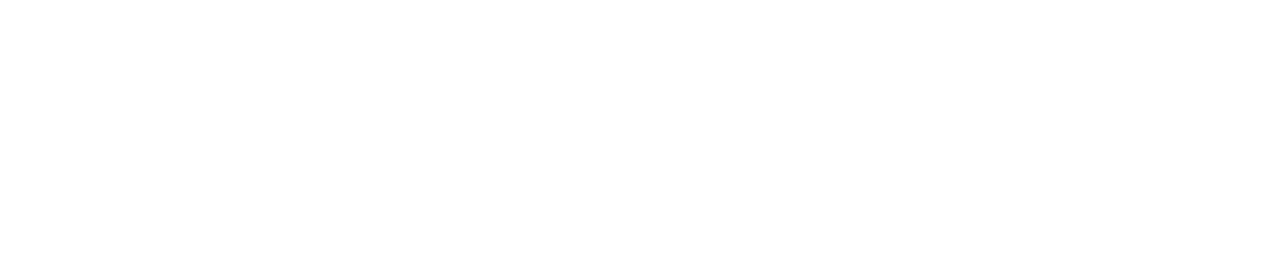
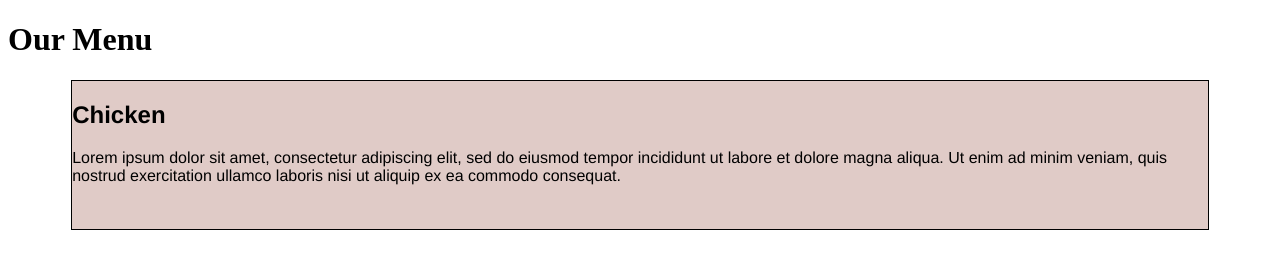
Before and after one commit to rachel-ellis/coursera-test, a plain HTML site: page module2solution/index.html in a window 1280 px wide. Drawn offline with Linux system fonts and the light colour scheme.

Commit message:
created seperate style file

```diff
--- /dev/null
+++ b/module2solution/css/style.css
@@ -0,0 +1,37 @@
+/********** Base styles **********/
+* {
+  box-sizing: border-box;
+}
+
+section {
+  border: 1px solid black;
+  background-color: #E0CBC7;
+  width: 90%;
+  height: 150px;
+  margin-right: auto;
+  margin-left: auto;
+  font-family: Helvetica;
+}
+
+/* Simple Responsive Framework. */
+.row {
+  width: 100%;
+}
+
+/******* Desktop Version *******/
+@media (min-width: 992px) {
+
+
+}
+
+/******* Tablet Version *******/
+@media (min-width: 768px) and (max-width: 991px) {
+
+
+}
+
+/******* Mobile Version *******/
+@media (max-width: 767px) {
+
+
+}
--- a/module2solution/index.html
+++ b/module2solution/index.html
@@ -4,29 +4,20 @@
 <meta charset="uft-8">
 <meta name="viewport" content="width=device-width, initial-scale=1">
 <title></title>
+<link rel="stylesheet" href="css/style.css">
 <style>
-
-/******* Desktop Version *******/
-@media (min-width: 992px) {
-
-
-}
-
-/******* Tablet Version *******/
-@media (min-width: 768px) and (max-width: 991px) {
-
-
-}
-
-/******* Mobile Version *******/
-@media (max-width: 767px) {
-
-
-}
-
 </style>
 </head>
 <body>
-<h1></h1>
+<h1>Our Menu</h1>
+<div class="row">
+	<section>
+		<h2>Chicken</h2>
+		<div>
+			<p>Lorem ipsum dolor sit amet, consectetur adipiscing elit, sed do eiusmod tempor incididunt ut labore et dolore magna aliqua. Ut enim ad minim veniam, quis nostrud exercitation ullamco laboris nisi ut aliquip ex ea commodo consequat. </p>
+		</div>
+	</section>
+
+</div>
 </body>
 </html>
```
